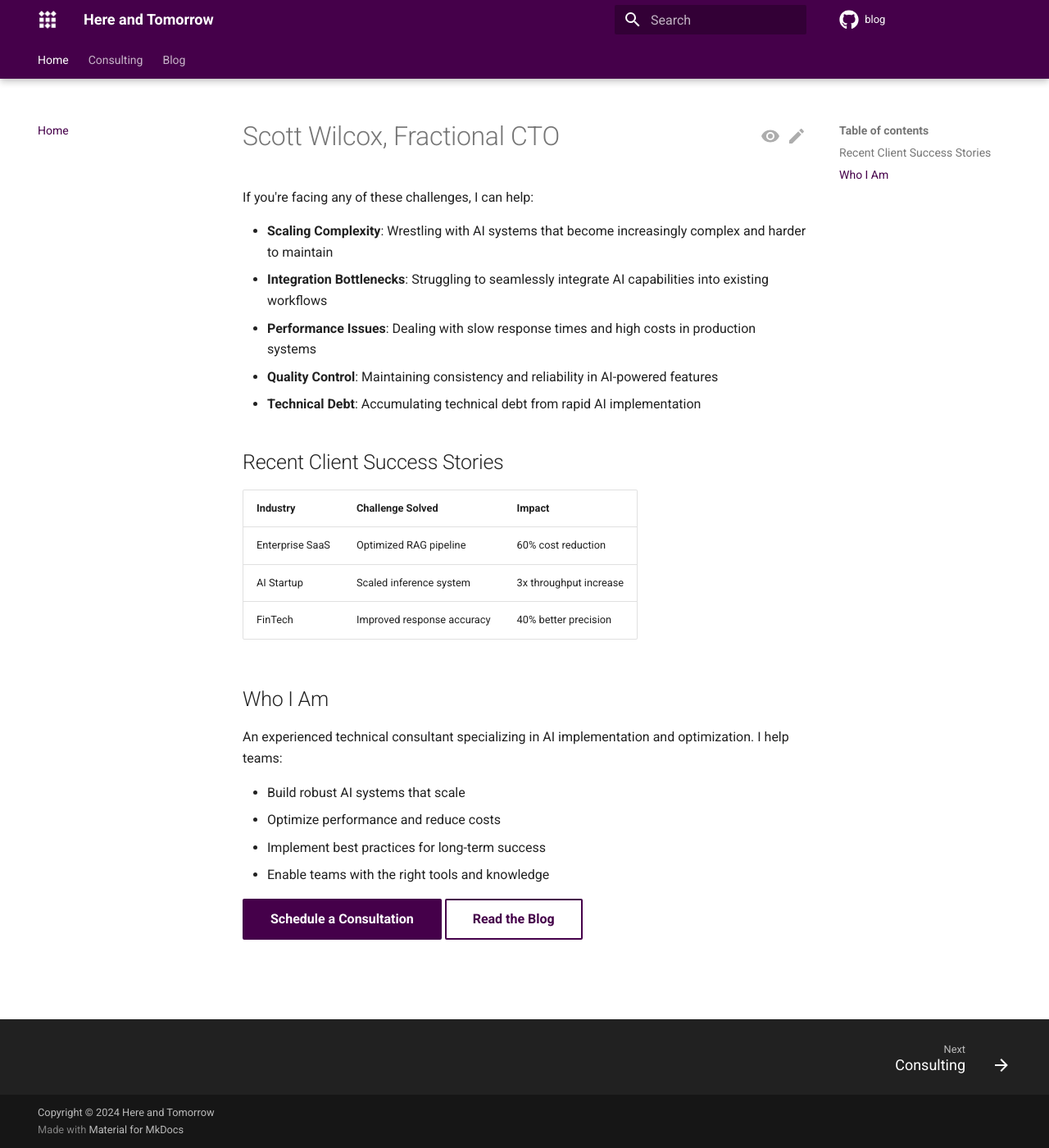
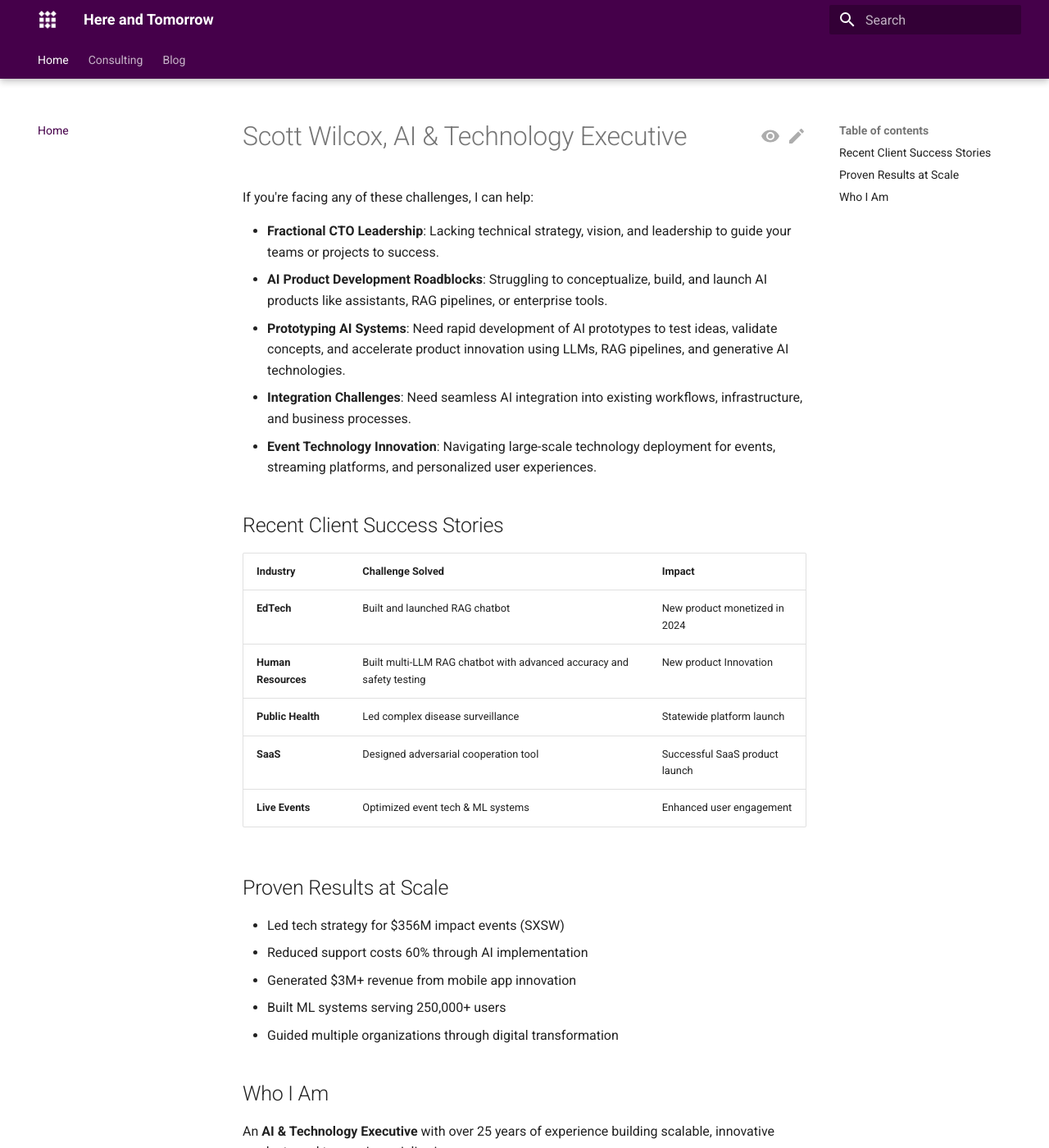
Before and after one commit to Here-and-Tomorrow-LLC/hat-blog, an MkDocs documentation site: the page built from docs/index.md, in a window 1280 px wide and 1400 px high. Shown: the whole window at 82% size. Built offline with MkDocs 1.6.1 and Material for MkDocs 9.7.7, drawn with Linux system fonts in a browser that asks for light colours; comment, search, counter and statistics services are not loaded; some of the changed text lies outside the part shown.

Commit message:
new homepage and removed githib blog link

```diff
--- a/docs/index.md
+++ b/docs/index.md
@@ -1,29 +1,42 @@
-# Scott Wilcox, Fractional CTO
+# Scott Wilcox, AI & Technology Executive
 
 If you're facing any of these challenges, I can help:
 
-- **Scaling Complexity**: Wrestling with AI systems that become increasingly complex and harder to maintain
-- **Integration Bottlenecks**: Struggling to seamlessly integrate AI capabilities into existing workflows
-- **Performance Issues**: Dealing with slow response times and high costs in production systems
-- **Quality Control**: Maintaining consistency and reliability in AI-powered features
-- **Technical Debt**: Accumulating technical debt from rapid AI implementation
+- **Fractional CTO Leadership**: Lacking technical strategy, vision, and leadership to guide your teams or projects to success.
+- **AI Product Development Roadblocks**: Struggling to conceptualize, build, and launch AI products like assistants, RAG pipelines, or enterprise tools.
+- **Prototyping AI Systems**: Need rapid development of AI prototypes to test ideas, validate concepts, and accelerate product innovation using LLMs, RAG pipelines, and generative AI technologies.
+- **Integration Challenges**: Need seamless AI integration into existing workflows, infrastructure, and business processes.
+- **Event Technology Innovation**: Navigating large-scale technology deployment for events, streaming platforms, and personalized user experiences.
 
 ## Recent Client Success Stories
 
-| Industry | Challenge Solved | Impact |
-|----------|-----------------|---------|
-| Enterprise SaaS | Optimized RAG pipeline | 60% cost reduction |
-| AI Startup | Scaled inference system | 3x throughput increase |
-| FinTech | Improved response accuracy | 40% better precision |
+| Industry         | Challenge Solved                     | Impact                         |
+|------------------|--------------------------------------|--------------------------------|
+| **EdTech**       | Built and launched RAG chatbot       | New product monetized in 2024  |
+| **Human Resources** | Built multi-LLM RAG chatbot with advanced accuracy and safety testing | New product Innovation   |
+| **Public Health**| Led complex disease surveillance     | Statewide platform launch      |
+| **SaaS**         | Designed adversarial cooperation tool| Successful SaaS product launch |
+| **Live Events**  | Optimized event tech & ML systems    | Enhanced user engagement       |
+
+
+## Proven Results at Scale
+- Led tech strategy for $356M impact events (SXSW)
+- Reduced support costs 60% through AI implementation
+- Generated $3M+ revenue from mobile app innovation
+- Built ML systems serving 250,000+ users
+- Guided multiple organizations through digital transformation
+
 
 ## Who I Am
 
-An experienced technical consultant specializing in AI implementation and optimization. I help teams:
+An **AI & Technology Executive** with over 25 years of experience building scalable, innovative products and teams. I specialize in:
 
-- Build robust AI systems that scale
-- Optimize performance and reduce costs
-- Implement best practices for long-term success
-- Enable teams with the right tools and knowledge
+- **AI Consulting**: Implementing Generative AI, LLMOps, MLOps, and complex agentic systems.
+- **Fractional CTO Services**: Providing technical leadership, product strategy, and team mentorship.
+- **Event Tech Innovation**: Creating infrastructure and digital experiences for global-scale events.
+- **Product Design & Launch**: Visioning, architecting, and scaling software products with a focus on ROI.
 
-[Schedule a Consultation](https://cal.com/scott-wilcox){ .md-button .md-button--primary }
+I work with startups, enterprises, and government organizations to deliver **impactful solutions** that unlock growth, reduce costs, and drive innovation.
+
+[Schedule a Consultation](https://cal.com/scott-wilcox/consultation){ .md-button .md-button--primary }
 [Read the Blog](./blog/index.md){ .md-button }
--- a/mkdocs.yml
+++ b/mkdocs.yml
@@ -2,8 +2,7 @@ site_name: Here and Tomorrow
 site_author: Scott Wilcox
 site_description: >-
   Site Description
-repo_name: blog
-repo_url: https://github.com/Here-and-Tomorrow-LLC/hat-blog
+
 site_url: https://hereandtomorrow.com
 edit_uri: edit/main/docs/
 copyright: Copyright &copy; 2024 Here and Tomorrow
```
